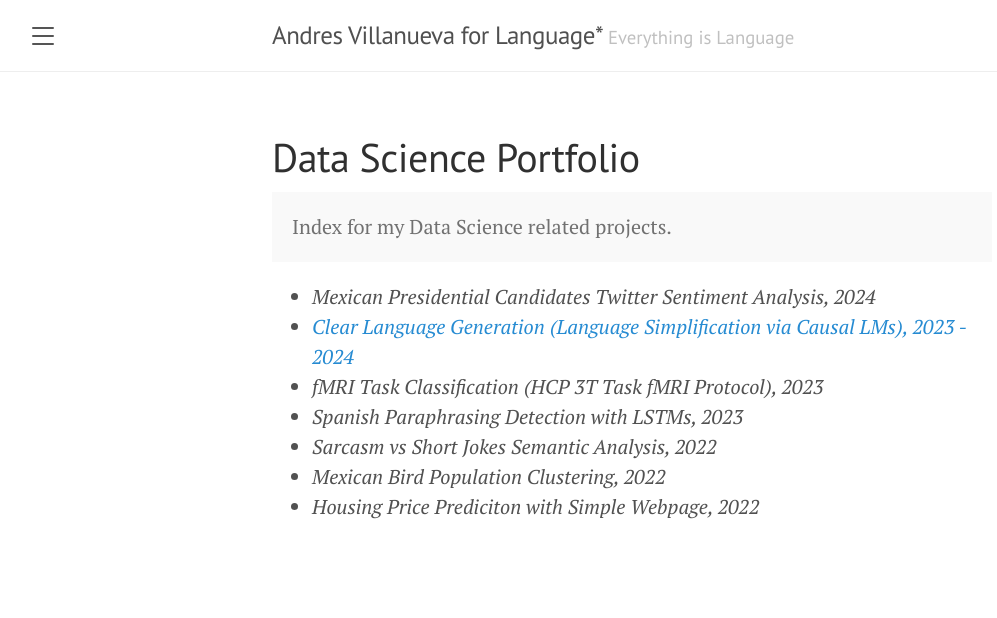
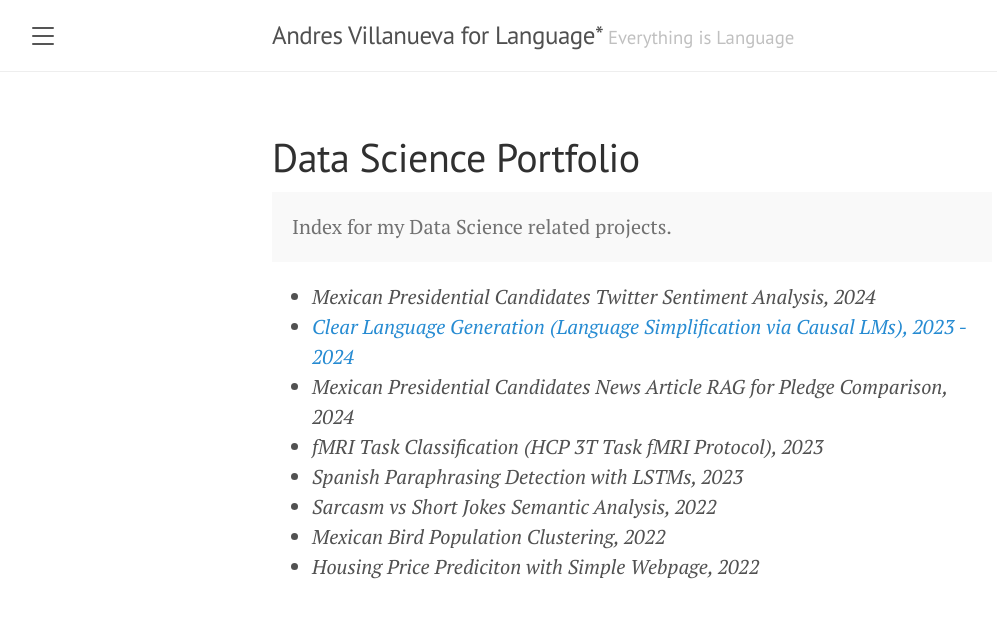
Before and after one commit to joseandresv/joseandresv.github.io, a Jekyll site: the page built from data-science-portfolio.md, in a window 1280 px wide. Shown: the top 618 px of the page, without its empty margins (8-1005 px from the left). Built offline with Jekyll 4.4.1, drawn with Linux system fonts in a browser that asks for light colours.

Commit message:
new link fix try

```diff
--- a/data-science-portfolio.md
+++ b/data-science-portfolio.md
@@ -8,7 +8,8 @@
 </p>
 
 - *Mexican Presidential Candidates Twitter Sentiment Analysis, 2024*
-- [*Clear Language Generation (Language Simplification via Causal LMs), 2023 - 2024*](_posts/2024-05-04-clear-language-generation.md)
+- [*Clear Language Generation (Language Simplification via Causal LMs), 2023 - 2024*](posts/2024-05-04-clear-language-generation.md)
+- *Mexican Presidential Candidates News Article RAG for Pledge Comparison, 2024*
 - *fMRI Task Classification (HCP 3T Task fMRI Protocol), 2023*
 - *Spanish Paraphrasing Detection with LSTMs, 2023*
 - *Sarcasm vs Short Jokes Semantic Analysis, 2022*
```
